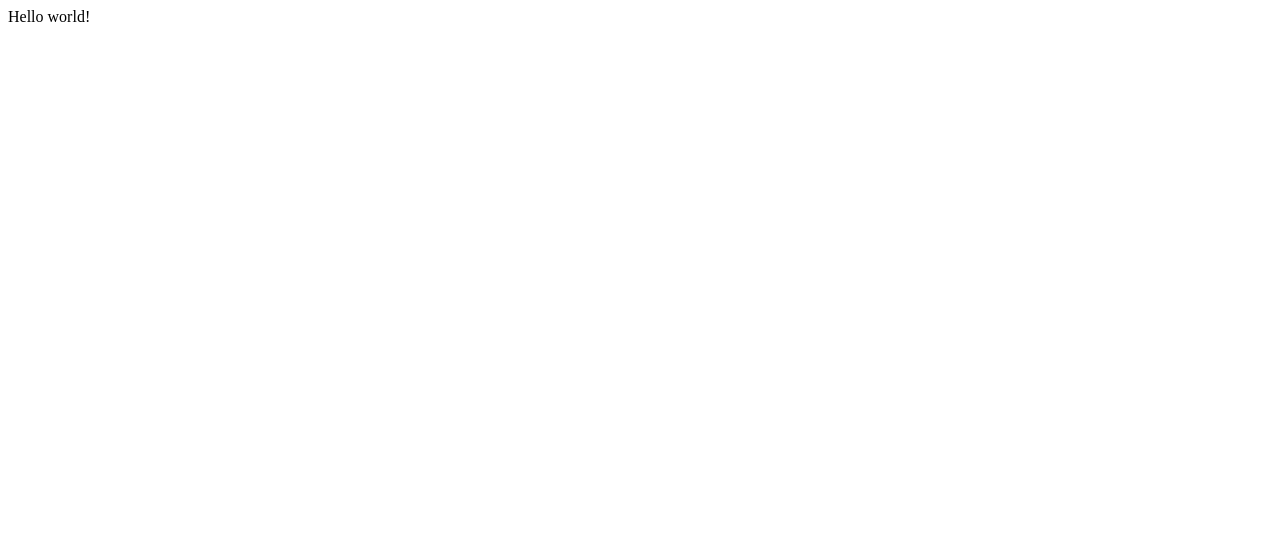
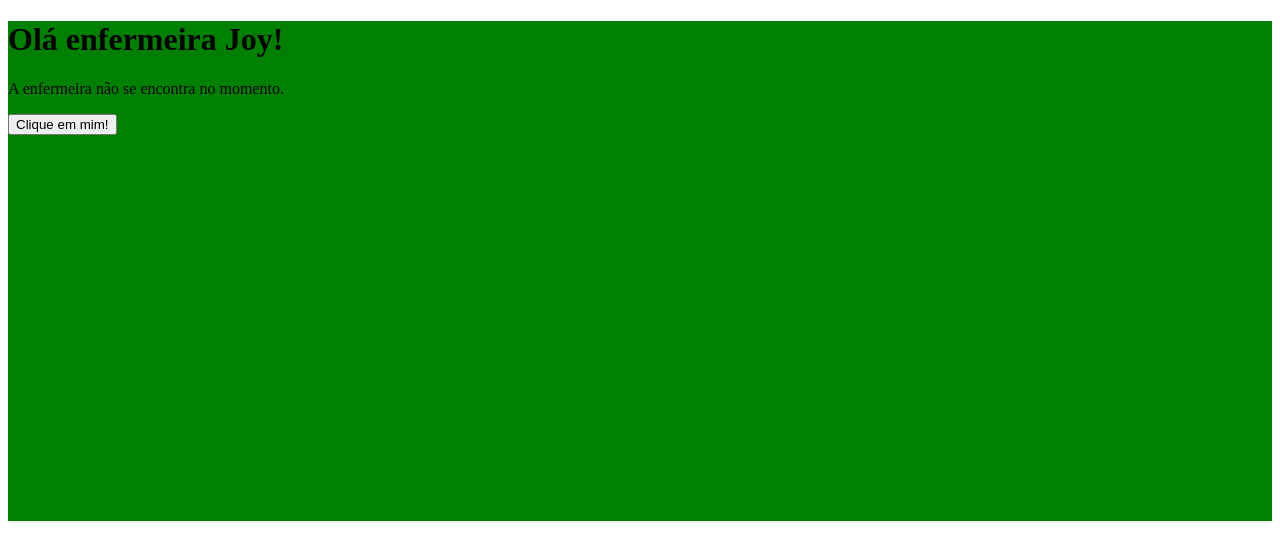
Before and after one commit to victormagal/homepage-ammora, a Gatsby site: page / in a window 1280 px wide. Built offline with nearby package versions, Linux system fonts and the light colour scheme; Gatsby itself is replaced by a stand-in of ours.

Commit message:
Initial commit

```diff
--- a/gatsby-config.js
+++ b/gatsby-config.js
@@ -6,5 +6,9 @@
 
 module.exports = {
   /* Your site config here */
-  plugins: [],
+  plugins: [
+    {
+      resolve: `gatsby-plugin-styled-components`,
+    }
+  ],
 }
--- a/package.json
+++ b/package.json
@@ -14,9 +14,12 @@
     "test": "echo \"Write tests! -> https://gatsby.dev/unit-testing\" && exit 1"
   },
   "dependencies": {
+    "babel-plugin-styled-components": "^1.12.0",
     "gatsby": "^3.2.1",
+    "gatsby-plugin-styled-components": "^4.2.0",
     "react": "^17.0.1",
-    "react-dom": "^17.0.1"
+    "react-dom": "^17.0.1",
+    "styled-components": "^5.2.3"
   },
   "devDependencies": {
     "prettier": "2.2.1"
--- a/src/pages/index.js
+++ b/src/pages/index.js
@@ -1,5 +1,13 @@
 import React from "react"
 
+import { Container } from './styles';
+
 export default function Home() {
-  return <div>Hello world!</div>
+  return (
+    <Container>
+      <h1>Olá enfermeira Joy!</h1>
+      <p>A enfermeira não se encontra no momento.</p>
+      <button>Clique em mim!</button>
+    </Container>
+  )
 }
--- /dev/null
+++ b/src/pages/styles.js
@@ -0,0 +1,7 @@
+import styled from 'styled-components';
+
+export const Container = styled.div`
+  background-color: green;
+  width: 100%;
+  height: 500px;
+`;
```
Also changed, not shown: src/components/Shared/Header/index.js (added, +9 -0 lines), src/pages/about.js (added, +14 -0 lines), 2 other files.
